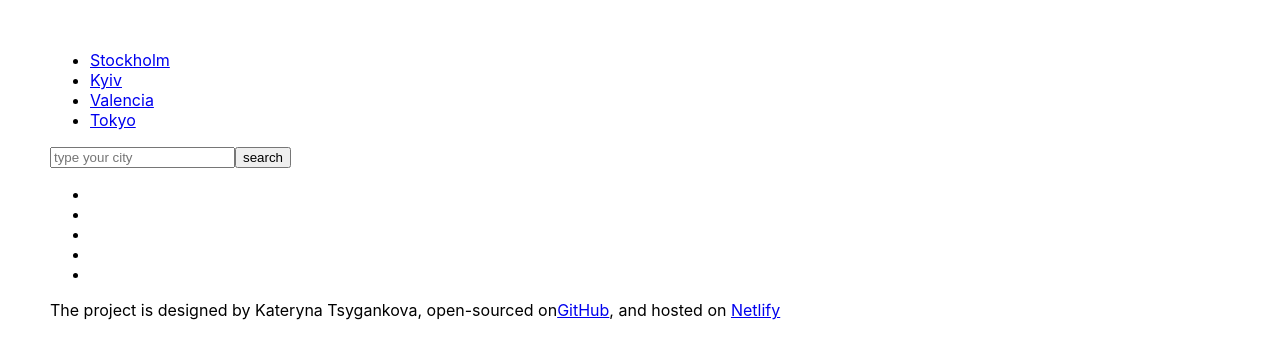
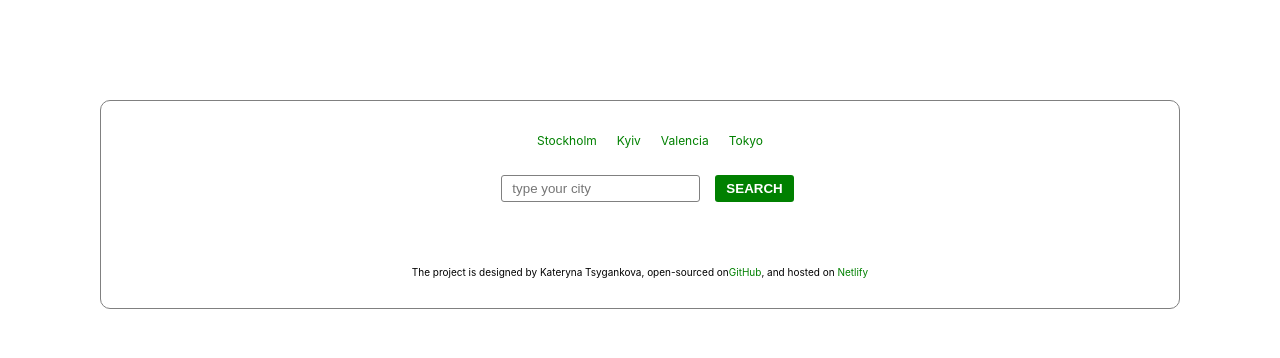
Before and after one commit to tsyganek/weather-react-app, a React (Create React App) app: page / in a window 1280 px wide. Shown: the top 358 px of the page. Built offline with nearby package versions, Linux system fonts and the light colour scheme.

Commit message:
Styles added

```diff
--- a/src/Cities.js
+++ b/src/Cities.js
@@ -3,7 +3,7 @@ import React from "react";
 export default function Cities() {
   return (
     <div>
-      <ul>
+      <ul className="cityList">
         <li>
           <a href="#">Stockholm</a>
         </li>
--- a/src/Form.js
+++ b/src/Form.js
@@ -36,13 +36,14 @@ export default function Form() {
     <div>
       <form onSubmit={handleSubmit}>
         <input
+          className="searchField"
           type="search"
           placeholder="type your city"
           onChange={handleCity}
         />
         <input type="submit" value="search" className="button" />
       </form>
-      <ul>
+      <ul className="weatherData">
         <li>{temperature}</li>
         <li>{description}</li>
         <li>{humidity}</li>
--- a/src/index.css
+++ b/src/index.css
@@ -1,13 +1,73 @@
 body {
-  margin: 50px;
+  margin: 100px;
+  text-align: center;
   font-family: -apple-system, BlinkMacSystemFont, "Segoe UI", "Roboto", "Oxygen",
     "Ubuntu", "Cantarell", "Fira Sans", "Droid Sans", "Helvetica Neue",
     sans-serif;
   -webkit-font-smoothing: antialiased;
   -moz-osx-font-smoothing: grayscale;
+  border: 1px grey solid;
+  border-radius: 10px;
+  padding: 20px;
 }
 
 code {
   font-family: source-code-pro, Menlo, Monaco, Consolas, "Courier New",
     monospace;
 }
+
+ul {
+  list-style: none;
+}
+
+p {
+  font-size: 10px;
+}
+
+ul {
+  list-style: none;
+}
+
+a {
+  text-decoration: none;
+  color: green;
+}
+
+.cityList {
+  display: flex;
+  justify-content: center;
+  font-size: 12px;
+}
+
+.cityList li {
+  margin-right: 20px;
+}
+
+.weatherData {
+  font-size: 14px;
+  line-height: 1.5;
+}
+
+.searchField {
+  padding: 5px 10px;
+  border-radius: 3px;
+  margin: 15px;
+  border: solid grey 1px;
+}
+
+.button {
+  padding: 5px 10px;
+  border-radius: 3px;
+  margin: 15px 0px;
+  border: solid grey 1px;
+  background-color: green;
+  color: white;
+  font-weight: 700;
+  text-transform: uppercase;
+  border: solid 1px transparent;
+}
+
+.button:hover {
+  background-color: orange;
+  color: green;
+}
--- a/src/styles.css
+++ /dev/null
@@ -1,3 +0,0 @@
-ul {
-  list-style: none;
-}
```
